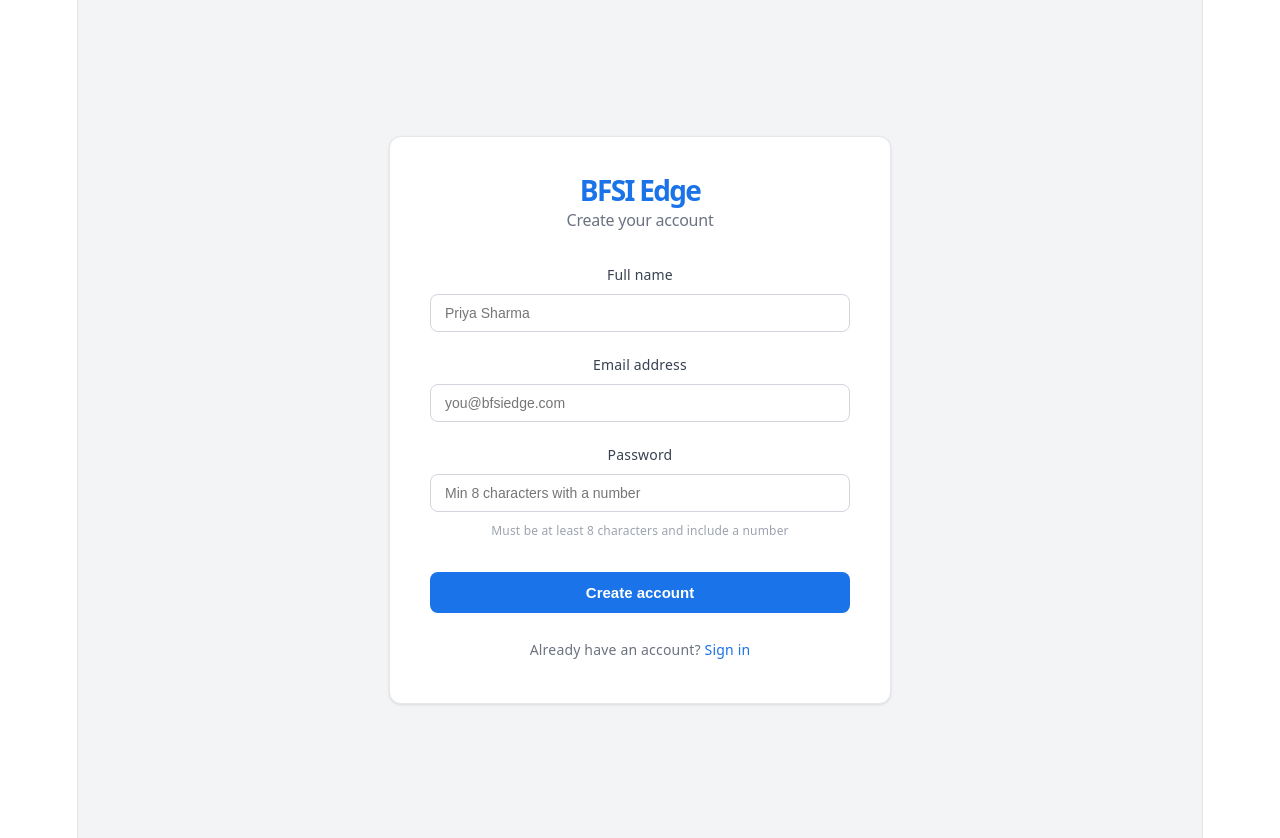
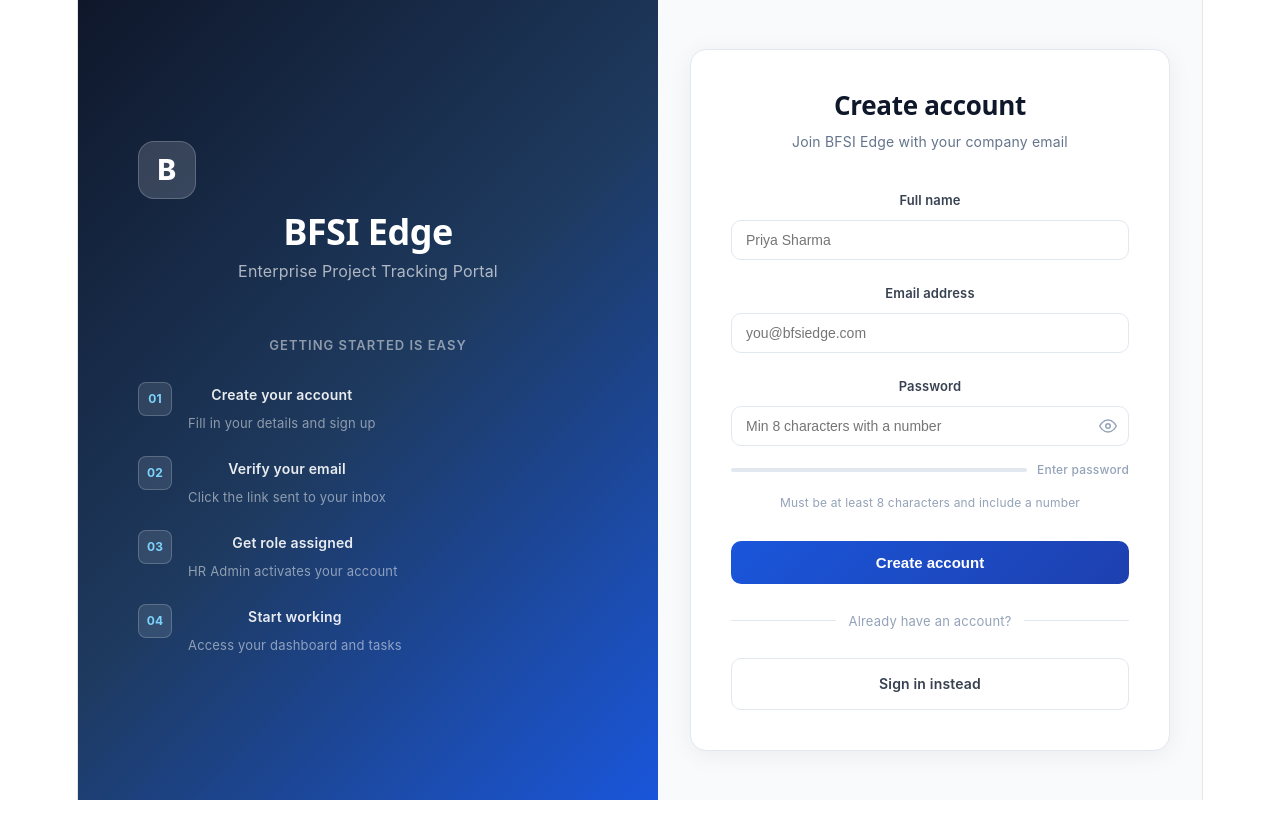
Before and after one commit to Pragat28/work360, a React app in the folder frontend/: page /signup in a window 1280 px wide. After the commit the page ends 800 px from the top, so only its background shows below. Built offline with nearby package versions, Linux system fonts and the light colour scheme; the HTML template or start-up script is replaced by a standard one.

Commit message:
Update SignupPage.jsx

```diff
--- a/frontend/src/pages/SignupPage.jsx
+++ b/frontend/src/pages/SignupPage.jsx
@@ -7,6 +7,7 @@ export default function SignupPage() {
   const navigate = useNavigate();
   const [form, setForm] = useState({ name: '', email: '', password: '' });
   const [loading, setLoading] = useState(false);
+  const [showPassword, setShowPassword] = useState(false);
 
   const handleChange = (e) => {
     setForm({ ...form, [e.target.name]: e.target.value });
@@ -26,11 +27,59 @@ export default function SignupPage() {
     }
   };
 
+  const EyeIcon = () => (
+    <svg width="18" height="18" viewBox="0 0 24 24" fill="none" stroke="#94a3b8" strokeWidth="2" strokeLinecap="round" strokeLinejoin="round">
+      <path d="M1 12s4-8 11-8 11 8 11 8-4 8-11 8-11-8-11-8z"/>
+      <circle cx="12" cy="12" r="3"/>
+    </svg>
+  );
+
+  const EyeOffIcon = () => (
+    <svg width="18" height="18" viewBox="0 0 24 24" fill="none" stroke="#94a3b8" strokeWidth="2" strokeLinecap="round" strokeLinejoin="round">
+      <path d="M17.94 17.94A10.07 10.07 0 0 1 12 20c-7 0-11-8-11-8a18.45 18.45 0 0 1 5.06-5.94"/>
+      <path d="M9.9 4.24A9.12 9.12 0 0 1 12 4c7 0 11 8 11 8a18.5 18.5 0 0 1-2.16 3.19"/>
+      <line x1="1" y1="1" x2="23" y2="23"/>
+    </svg>
+  );
+
   return (
-    <div style={styles.container}>
+    <div style={styles.page}>
+      {/* Left Panel */}
+      <div style={styles.leftPanel}>
+        <div style={styles.brandSection}>
+          <div style={styles.logoBox}>
+            <span style={styles.logoText}>B</span>
+          </div>
+          <h1 style={styles.brandName}>BFSI Edge</h1>
+          <p style={styles.brandTagline}>Enterprise Project Tracking Portal</p>
+        </div>
+
+        <div style={styles.stepsBox}>
+          <p style={styles.stepsTitle}>Getting started is easy</p>
+          {[
+            { step: '01', title: 'Create your account', desc: 'Fill in your details and sign up' },
+            { step: '02', title: 'Verify your email', desc: 'Click the link sent to your inbox' },
+            { step: '03', title: 'Get role assigned', desc: 'HR Admin activates your account' },
+            { step: '04', title: 'Start working', desc: 'Access your dashboard and tasks' },
+          ].map((s) => (
+            <div key={s.step} style={styles.stepItem}>
+              <div style={styles.stepNumber}>{s.step}</div>
+              <div>
+                <p style={styles.stepTitle}>{s.title}</p>
+                <p style={styles.stepDesc}>{s.desc}</p>
+              </div>
+            </div>
+          ))}
+        </div>
+      </div>
+
+      {/* Right Panel */}
+      <div style={styles.rightPanel}>
         <div style={styles.card}>
-        <h1 style={styles.title}>BFSI Edge</h1>
-        <h2 style={styles.subtitle}>Create your account</h2>
+          <div style={styles.cardHeader}>
+            <h2 style={styles.cardTitle}>Create account</h2>
+            <p style={styles.cardSubtitle}>Join BFSI Edge with your company email</p>
+          </div>
 
           <form onSubmit={handleSubmit} style={styles.form}>
             <div style={styles.field}>
@@ -61,69 +110,192 @@ export default function SignupPage() {
 
             <div style={styles.field}>
               <label style={styles.label}>Password</label>
+              <div style={styles.inputWrapper}>
                 <input
-              type="password"
+                  type={showPassword ? 'text' : 'password'}
                   name="password"
                   value={form.password}
                   onChange={handleChange}
                   placeholder="Min 8 characters with a number"
                   required
-              style={styles.input}
+                  style={{ ...styles.input, paddingRight: '44px' }}
                 />
-            <span style={styles.hint}>
-              Must be at least 8 characters and include a number
+                <button
+                  type="button"
+                  onClick={() => setShowPassword(!showPassword)}
+                  style={styles.eyeBtn}
+                >
+                  {showPassword ? <EyeOffIcon /> : <EyeIcon />}
+                </button>
+              </div>
+              <div style={styles.passwordStrength}>
+                <div style={styles.strengthBar}>
+                  <div style={{
+                    ...styles.strengthFill,
+                    width: form.password.length === 0 ? '0%' :
+                           form.password.length < 6 ? '33%' :
+                           form.password.length < 8 ? '66%' : '100%',
+                    background: form.password.length === 0 ? '#e2e8f0' :
+                                form.password.length < 6 ? '#ef4444' :
+                                form.password.length < 8 ? '#f59e0b' : '#10b981'
+                  }} />
+                </div>
+                <span style={{
+                  ...styles.strengthText,
+                  color: form.password.length === 0 ? '#94a3b8' :
+                         form.password.length < 6 ? '#ef4444' :
+                         form.password.length < 8 ? '#f59e0b' : '#10b981'
+                }}>
+                  {form.password.length === 0 ? 'Enter password' :
+                   form.password.length < 6 ? 'Too short' :
+                   form.password.length < 8 ? 'Almost there' : 'Strong'}
                 </span>
+              </div>
+              <span style={styles.hint}>Must be at least 8 characters and include a number</span>
             </div>
 
             <button
               type="submit"
               disabled={loading}
-            style={loading ? {...styles.button, opacity: 0.7} : styles.button}
+              style={loading ? { ...styles.button, opacity: 0.75 } : styles.button}
             >
               {loading ? 'Creating account...' : 'Create account'}
             </button>
           </form>
 
-        <p style={styles.bottomText}>
-          Already have an account?{' '}
-          <Link to="/login" style={styles.link}>Sign in</Link>
-        </p>
+          <div style={styles.divider}>
+            <span style={styles.dividerLine} />
+            <span style={styles.dividerText}>Already have an account?</span>
+            <span style={styles.dividerLine} />
+          </div>
+
+          <Link to="/login" style={styles.loginBtn}>
+            Sign in instead
+          </Link>
+        </div>
       </div>
     </div>
   );
 }
 
 const styles = {
-  container: {
+  page: {
     minHeight: '100vh',
-    background: '#f3f4f6',
+    display: 'flex',
+    fontFamily: '-apple-system, BlinkMacSystemFont, "Segoe UI", Roboto, sans-serif'
+  },
+  leftPanel: {
+    flex: 1,
+    background: 'linear-gradient(135deg, #0f172a 0%, #1e3a5f 50%, #1a56db 100%)',
+    display: 'flex',
+    flexDirection: 'column',
+    justifyContent: 'center',
+    padding: '60px'
+  },
+  brandSection: {
+    marginBottom: '48px'
+  },
+  logoBox: {
+    width: '56px',
+    height: '56px',
+    background: 'rgba(255,255,255,0.15)',
+    borderRadius: '16px',
     display: 'flex',
     alignItems: 'center',
     justifyContent: 'center',
-    padding: '20px'
+    marginBottom: '20px',
+    border: '1px solid rgba(255,255,255,0.2)'
+  },
+  logoText: {
+    fontSize: '28px',
+    fontWeight: '800',
+    color: '#ffffff'
+  },
+  brandName: {
+    fontSize: '36px',
+    fontWeight: '800',
+    color: '#ffffff',
+    margin: '0 0 12px 0',
+    letterSpacing: '-0.5px'
+  },
+  brandTagline: {
+    fontSize: '16px',
+    color: 'rgba(255,255,255,0.65)',
+    margin: 0
+  },
+  stepsBox: {
+    display: 'flex',
+    flexDirection: 'column',
+    gap: '20px'
+  },
+  stepsTitle: {
+    fontSize: '13px',
+    fontWeight: '600',
+    color: 'rgba(255,255,255,0.5)',
+    textTransform: 'uppercase',
+    letterSpacing: '1px',
+    margin: '0 0 4px 0'
+  },
+  stepItem: {
+    display: 'flex',
+    alignItems: 'flex-start',
+    gap: '16px'
+  },
+  stepNumber: {
+    width: '32px',
+    height: '32px',
+    minWidth: '32px',
+    background: 'rgba(255,255,255,0.1)',
+    border: '1px solid rgba(255,255,255,0.2)',
+    borderRadius: '8px',
+    display: 'flex',
+    alignItems: 'center',
+    justifyContent: 'center',
+    fontSize: '12px',
+    fontWeight: '700',
+    color: '#7dd3fc'
+  },
+  stepTitle: {
+    fontSize: '14px',
+    fontWeight: '600',
+    color: 'rgba(255,255,255,0.9)',
+    margin: '0 0 2px 0'
+  },
+  stepDesc: {
+    fontSize: '13px',
+    color: 'rgba(255,255,255,0.5)',
+    margin: 0
+  },
+  rightPanel: {
+    width: '480px',
+    background: '#f8fafc',
+    display: 'flex',
+    alignItems: 'center',
+    justifyContent: 'center',
+    padding: '40px 32px'
   },
   card: {
     background: '#ffffff',
-    border: '1px solid #e5e7eb',
-    borderRadius: '12px',
+    borderRadius: '16px',
     padding: '40px',
     width: '100%',
-    maxWidth: '420px',
-    boxShadow: '0 1px 3px rgba(0,0,0,0.1)'
+    border: '1px solid #e2e8f0',
+    boxShadow: '0 4px 24px rgba(0,0,0,0.06)'
   },
-  title: {
-    fontSize: '28px',
+  cardHeader: {
+    marginBottom: '32px'
+  },
+  cardTitle: {
+    fontSize: '26px',
     fontWeight: '700',
-    color: '#1a73e8',
-    textAlign: 'center',
-    margin: '0 0 8px 0'
+    color: '#0f172a',
+    margin: '0 0 8px 0',
+    letterSpacing: '-0.3px'
   },
-  subtitle: {
-    fontSize: '16px',
-    fontWeight: '400',
-    color: '#6b7280',
-    textAlign: 'center',
-    margin: '0 0 32px 0'
+  cardSubtitle: {
+    fontSize: '14px',
+    color: '#64748b',
+    margin: 0
   },
   form: {
     display: 'flex',
@@ -133,45 +305,105 @@ const styles = {
   field: {
     display: 'flex',
     flexDirection: 'column',
-    gap: '6px'
+    gap: '7px'
   },
   label: {
-    fontSize: '14px',
-    fontWeight: '500',
-    color: '#374151'
+    fontSize: '13px',
+    fontWeight: '600',
+    color: '#374151',
+    letterSpacing: '0.01em'
+  },
+  inputWrapper: {
+    position: 'relative',
+    display: 'flex',
+    alignItems: 'center'
   },
   input: {
-    padding: '10px 14px',
-    border: '1px solid #d1d5db',
-    borderRadius: '8px',
+    width: '100%',
+    padding: '11px 14px',
+    border: '1.5px solid #e2e8f0',
+    borderRadius: '10px',
     fontSize: '14px',
+    color: '#0f172a',
+    background: '#f8fafc',
     outline: 'none',
-    color: '#111827'
+    boxSizing: 'border-box'
+  },
+  eyeBtn: {
+    position: 'absolute',
+    right: '12px',
+    background: 'none',
+    border: 'none',
+    cursor: 'pointer',
+    padding: '0',
+    display: 'flex',
+    alignItems: 'center',
+    justifyContent: 'center'
+  },
+  passwordStrength: {
+    display: 'flex',
+    alignItems: 'center',
+    gap: '10px',
+    marginTop: '4px'
+  },
+  strengthBar: {
+    flex: 1,
+    height: '4px',
+    background: '#e2e8f0',
+    borderRadius: '4px',
+    overflow: 'hidden'
+  },
+  strengthFill: {
+    height: '100%',
+    borderRadius: '4px',
+    transition: 'width 0.3s, background 0.3s'
+  },
+  strengthText: {
+    fontSize: '12px',
+    fontWeight: '500',
+    minWidth: '70px'
   },
   hint: {
     fontSize: '12px',
-    color: '#9ca3af'
+    color: '#94a3b8'
   },
   button: {
-    background: '#1a73e8',
+    background: 'linear-gradient(135deg, #1a56db, #1e40af)',
     color: '#ffffff',
     border: 'none',
-    borderRadius: '8px',
-    padding: '12px',
+    borderRadius: '10px',
+    padding: '13px',
     fontSize: '15px',
     fontWeight: '600',
     cursor: 'pointer',
-    marginTop: '8px'
+    marginTop: '4px'
   },
-  bottomText: {
+  divider: {
+    display: 'flex',
+    alignItems: 'center',
+    gap: '12px',
+    margin: '24px 0'
+  },
+  dividerLine: {
+    flex: 1,
+    height: '1px',
+    background: '#e2e8f0'
+  },
+  dividerText: {
+    fontSize: '13px',
+    color: '#94a3b8',
+    whiteSpace: 'nowrap'
+  },
+  loginBtn: {
+    display: 'block',
     textAlign: 'center',
+    padding: '12px',
+    border: '1.5px solid #e2e8f0',
+    borderRadius: '10px',
     fontSize: '14px',
-    color: '#6b7280',
-    marginTop: '24px'
-  },
-  link: {
-    color: '#1a73e8',
+    fontWeight: '600',
+    color: '#374151',
     textDecoration: 'none',
-    fontWeight: '500'
+    background: '#ffffff'
   }
 };
```
Lines whose indentation alone changed are shown as unchanged.
